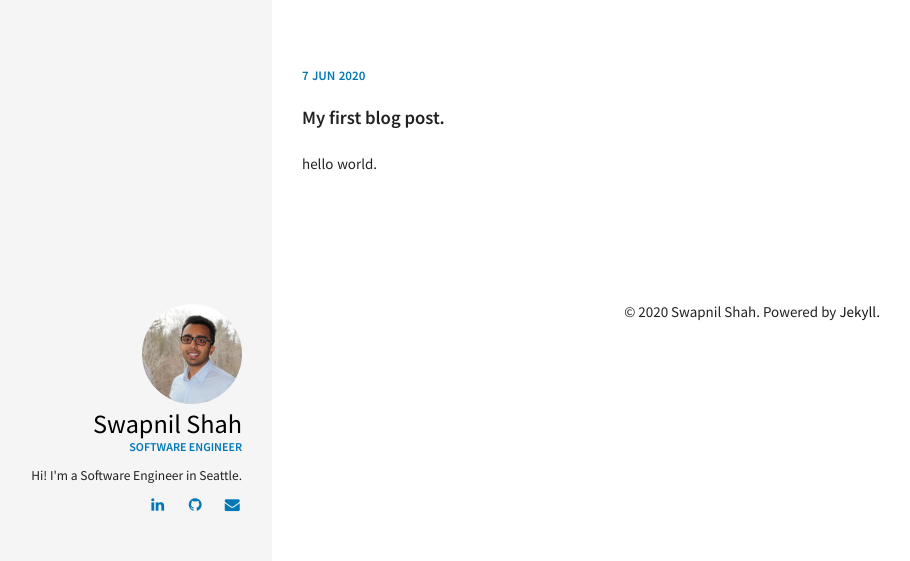
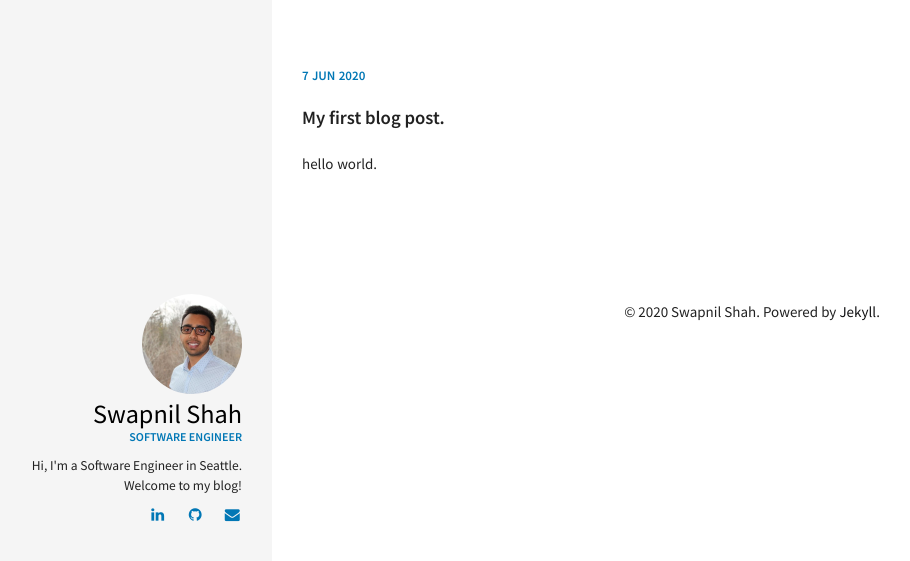
Before and after one commit to SwapnilShahGit/Website, a Jekyll site: the page built from index.html, in a window 1280 px wide. Shown: the top 561 px of the page, without its empty margins (48-958 px from the left). Built offline with Jekyll 4.4.1, drawn with Linux system fonts in a browser that asks for light colours.

```diff
--- a/CNAME
+++ /dev/null
@@ -1 +0,0 @@
-www.swshah.com
--- a/_config.yml
+++ b/_config.yml
@@ -36,7 +36,7 @@ owner:
   name: Swapnil Shah
   avatar: 0.jpeg
   job: "Software Engineer"
-  bio: "Hi! I'm a Software Engineer in Seattle."
+  bio: "Hi, I'm a Software Engineer in Seattle. Welcome to my blog!"
   linkedin: SwapnilShahLinked
   github: SwapnilShahGit
   email: swapnilshahmail@gmail.com
```
